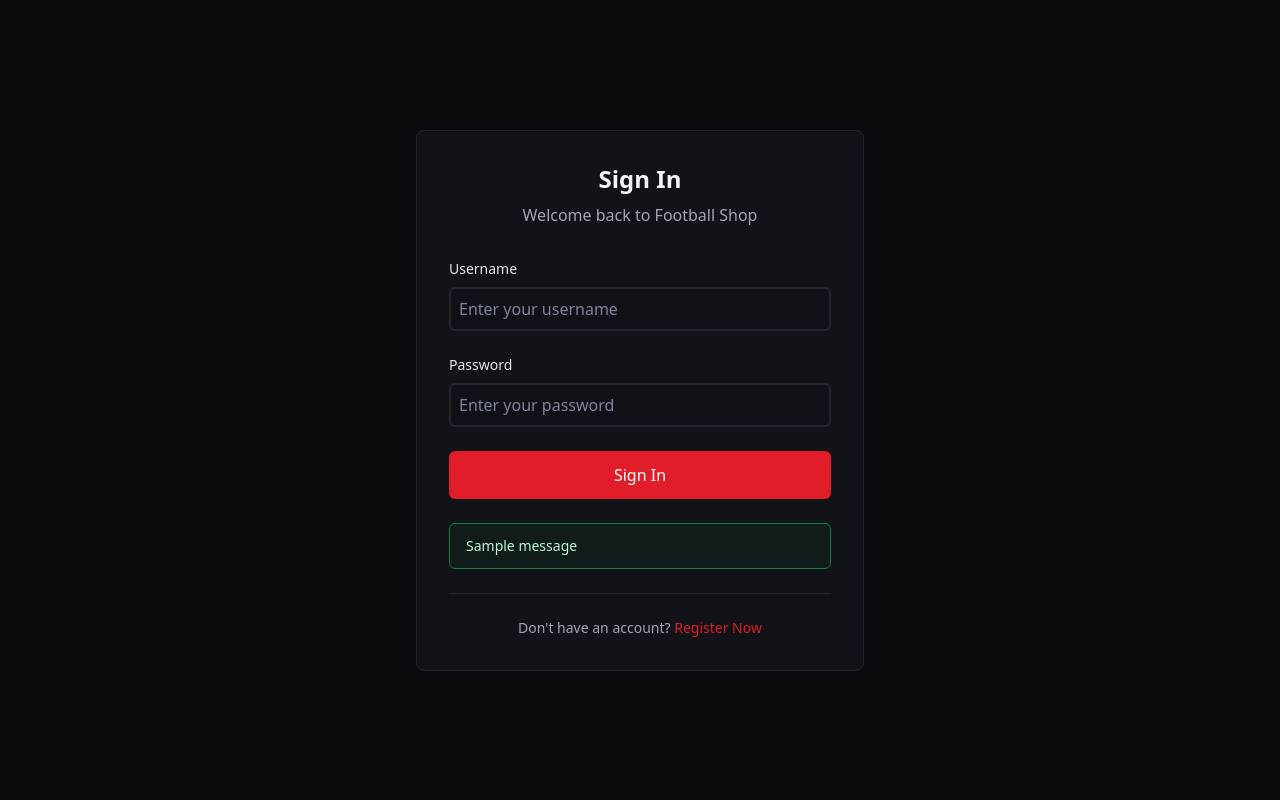
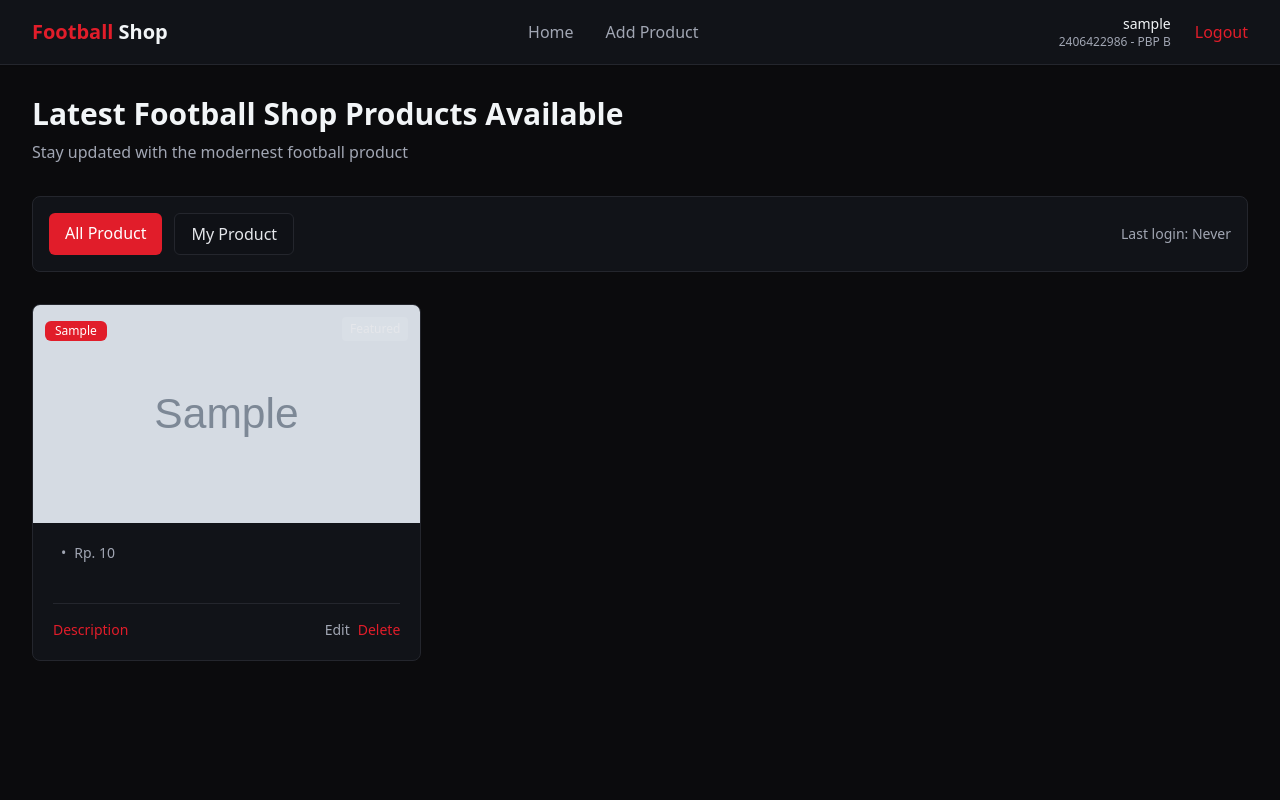
Before and after one commit to Dyablouz/football-shop, a Django app: page / in a window 1280 px wide. Run offline with Django 5.2, Linux system fonts and the light colour scheme; a user stored in the database is signed in; tables that the repository leaves empty hold one stand-in row (values such as "Sample post"); grey boxes marked "Sample" are stand-in pictures; one stand-in notice (Sample message) is shown; some libraries are stand-ins or nearby versions.

Commit message:
Tugas 5 Late

```diff
--- a/main/templates/login.html
+++ b/main/templates/login.html
@@ -1,11 +1,10 @@
 {% extends 'base.html' %}
-{% load static %}
 
 {% block meta %}
 <title>Login - Football Shop</title>
 {% endblock meta %}
+
 {% block content %}
-
 <div class="bg-[#0b0b0d] w-full min-h-screen flex items-center justify-center p-8">
   <div class="max-w-md w-full">
     <div class="bg-[#111318] rounded-lg border border-[#24262d] p-6 sm:p-8 form-style">
@@ -103,4 +102,5 @@
     </div>
   </div>
 </div>
+
 {% endblock content %}
--- a/main/templates/main.html
+++ b/main/templates/main.html
@@ -1,105 +1,57 @@
 {% extends 'base.html' %}
+{% load static %}
 
 {% block meta %}
-<title>Login - Football Shop</title>
+<title>Football Shop</title>
 {% endblock meta %}
+
 {% block content %}
+{% include 'navbar.html' %}
+<div class="bg-[#0b0b0d] w-full pt-16 min-h-screen">
+  <div class="max-w-7xl mx-auto px-4 sm:px-6 lg:px-8 py-8">
 
-<div class="bg-[#0b0b0d] w-full min-h-screen flex items-center justify-center p-8">
-  <div class="max-w-md w-full">
-    <div class="bg-[#111318] rounded-lg border border-[#24262d] p-6 sm:p-8 form-style">
-      <div class="text-center mb-8">
-        <h1 class="text-2xl font-bold text-[#f2f5f7] mb-2">Sign In</h1>
-        <p class="text-[#a1a6b3]">Welcome back to Football Shop</p>
+    <!-- Header Section -->
+    <div class="mb-8">
+      <h1 class="text-3xl font-bold text-[#f2f5f7] mb-2">Latest Football Shop Products Available</h1>
+      <p class="text-[#a1a6b3]">Stay updated with the modernest football product</p>
+    </div>
+
+    <!-- Filter Section -->
+    <div class="flex flex-col sm:flex-row sm:items-center sm:justify-between mb-8 bg-[#111318] rounded-lg border border-[#24262d] p-4">
+      <div class="flex space-x-3 mb-4 sm:mb-0">
+        <a href="?" class="{% if request.GET.filter == 'all' or not request.GET.filter  %} bg-[#e11d2a] text-white{% else %}bg-[#0f1116] text-[#e5e7eb] border border-[#24262d]{% endif %} px-4 py-2 rounded-md font-medium transition-colors hover:bg-[#e11d2a] hover:text-white">
+          All Product
+        </a>
+        <a href="?filter=my" class="{% if request.GET.filter == 'my' %} bg-[#e11d2a] text-white{% else %}bg-[#0f1116] text-[#e5e7eb] border border-[#24262d]{% endif %} px-4 py-2 rounded-md font-medium transition-colors hover:bg-[#e11d2a] hover:text-white">
+          My Product
+        </a>
       </div>
-
-      <!-- Form Errors Display -->
-      {% if form.non_field_errors %}
-        <div class="mb-6">
-          {% for error in form.non_field_errors %}
-            <div class="px-4 py-3 rounded-md text-sm border bg-red-900/15 border-red-700 text-red-200">
-              {{ error }}
-            </div>
-          {% endfor %}
+      {% if user.is_authenticated %}
+        <div class="text-sm text-[#a1a6b3]">
+          Last login: {{ last_login }}
         </div>
       {% endif %}
+    </div>
 
-      {% if form.errors %}
-        <div class="mb-6">
-          {% for field, errors in form.errors.items %}
-            {% if field != '__all__' %}
-              {% for error in errors %}
-                <div class="px-4 py-3 rounded-md text-sm border bg-red-900/15 border-red-700 text-red-200 mb-2">
-                  <strong>{{ field|title }}:</strong> {{ error }}
-                </div>
-              {% endfor %}
-            {% endif %}
-          {% endfor %}
+    <!-- Product Grid -->
+    {% if not product_list %}
+      <div class="bg-[#111318] rounded-lg border border-[#24262d] p-12 text-center">
+        <div class="w-32 h-32 mx-auto mb-4">
+          <img src="{% static 'image/no-product.png' %}" alt="No product available" class="w-full h-full object-contain">
         </div>
-      {% endif %}
-
-      <form method="POST" action="" class="space-y-6">
-        {% csrf_token %}
-
-        <div>
-          <label for="username" class="block text-sm font-medium text-[#e5e7eb] mb-2">Username</label>
-          <input
-            id="username"
-            name="username"
-            type="text"
-            required
-            class="w-full px-4 py-3 border border-[#24262d] bg-[#0f1116] text-[#f2f5f7] placeholder-[#80869a] rounded-md focus:outline-none focus:border-[#e11d2a] transition-colors"
-            placeholder="Enter your username">
-        </div>
-
-        <div>
-          <label for="password" class="block text-sm font-medium text-[#e5e7eb] mb-2">Password</label>
-          <input
-            id="password"
-            name="password"
-            type="password"
-            required
-            class="w-full px-4 py-3 border border-[#24262d] bg-[#0f1116] text-[#f2f5f7] placeholder-[#80869a] rounded-md focus:outline-none focus:border-[#e11d2a] transition-colors"
-            placeholder="Enter your password">
-        </div>
-
-        <button
-          type="submit"
-          class="w-full bg-[#e11d2a] text-white font-medium py-3 px-4 rounded-md hover:bg-[#b91c1c] transition-colors">
-          Sign In
-        </button>
-      </form>
-
-      <!-- Messages Display -->
-      {% if messages %}
-        <div class="mt-6">
-          {% for message in messages %}
-            <div
-              class="
-                px-4 py-3 rounded-md text-sm border
-                {% if message.tags == 'success' %}
-                  bg-green-900/15 border-green-700 text-green-200
-                {% elif message.tags == 'error' %}
-                  bg-red-900/15 border-red-700 text-red-200
-                {% else %}
-                  bg-white/5 border-[#24262d] text-[#e5e7eb]
-                {% endif %}
-              ">
-              {{ message }}
-            </div>
-          {% endfor %}
-        </div>
-      {% endif %}
-
-      <div class="mt-6 text-center pt-6 border-t border-[#24262d]">
-        <p class="text-[#a1a6b3] text-sm">
-          Don't have an account?
-          <a href="{% url 'main:register' %}" class="text-[#e11d2a] hover:text-[#b91c1c] font-medium">
-            Register Now
-          </a>
-        </p>
+        <h3 class="text-lg font-medium text-[#f2f5f7] mb-2">No product found</h3>
+        <p class="text-[#a1a6b3] mb-6">Be the first to share football product with the community.</p>
+        <a href="{% url 'main:add' %}" class="inline-flex items-center px-4 py-2 bg-[#e11d2a] text-white rounded-md hover:bg-[#b91c1c] transition-colors">
+          Add Product
+        </a>
       </div>
-    </div>
+    {% else %}
+      <div class="grid grid-cols-1 md:grid-cols-2 lg:grid-cols-3 gap-6">
+        {% for product in product_list %}
+          {% include 'card_product.html' with product=product %}
+        {% endfor %}
+      </div>
+    {% endif %}
   </div>
 </div>
 {% endblock content %}
--- a/main/urls.py
+++ b/main/urls.py
@@ -15,5 +15,5 @@ urlpatterns = [
     path('login/', login_user, name='login'),
     path('logout/', logout_user, name='logout'),
     path('product/<int:id>/edit', edit_product, name='edit'),
-    path('news/<int:id>/delete', delete_product, name='delete'),
+    path('product/<int:id>/delete', delete_product, name='delete'),
 ]
```
